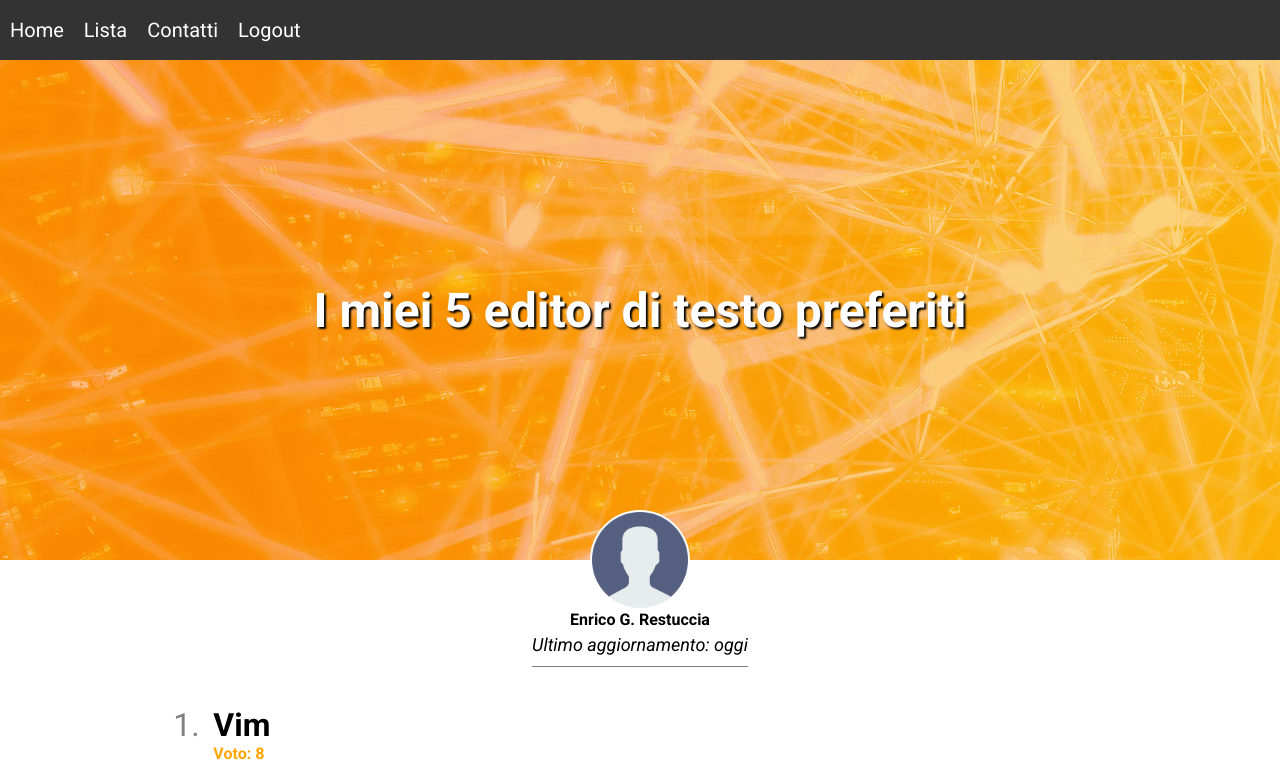
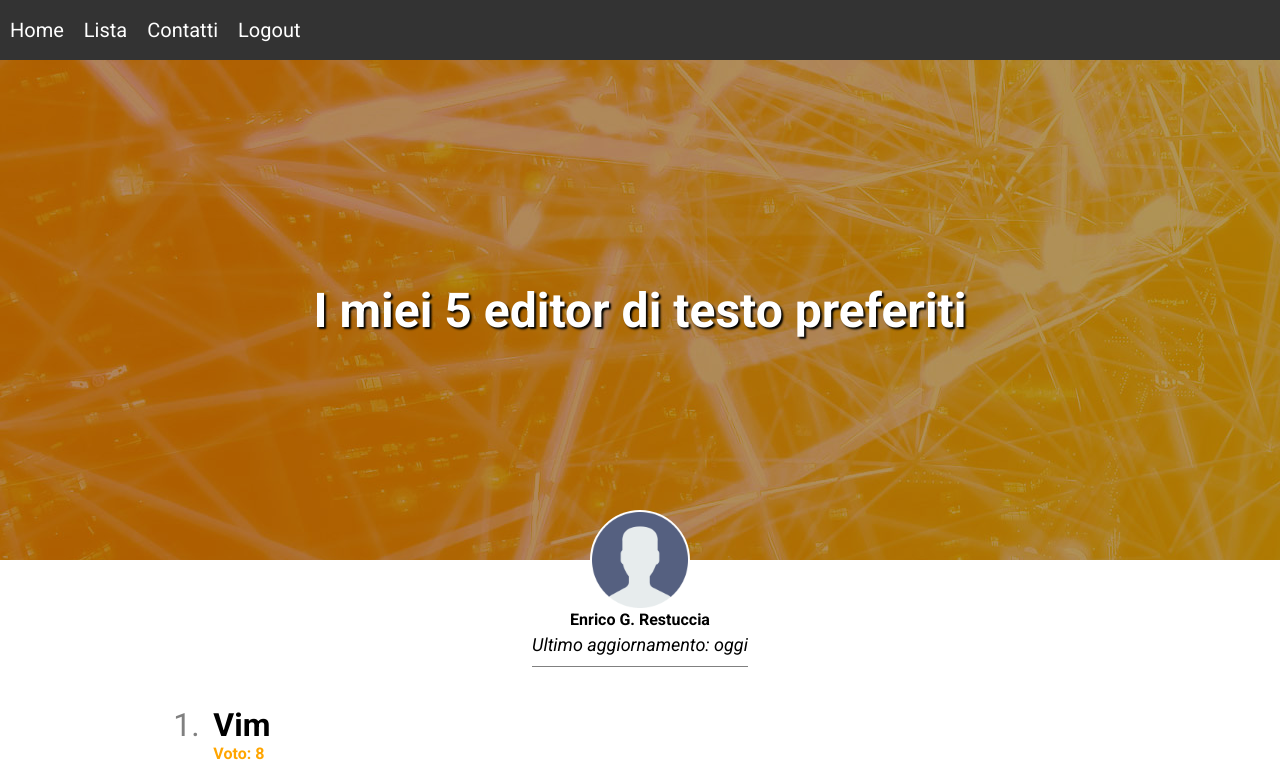
Before and after one commit to restX98/mhw1, a plain HTML site: page index.html in a window 1280 px wide. Shown: the top 780 px of the page. Drawn offline with Linux system fonts and the light colour scheme.

Commit message:
Immagini

```diff
--- a/style.css
+++ b/style.css
@@ -36,7 +36,8 @@ nav ul li a {
 header {
   position: relative;
   height: 500px;
-  background-image: url('assets/header.jpg');
+  background-blend-mode: multiply;
+  background: url('assets/header.jpg') rgba(0, 0, 0, 0.3);
   display: flex;
   justify-content: center;
   align-items: center;
```
